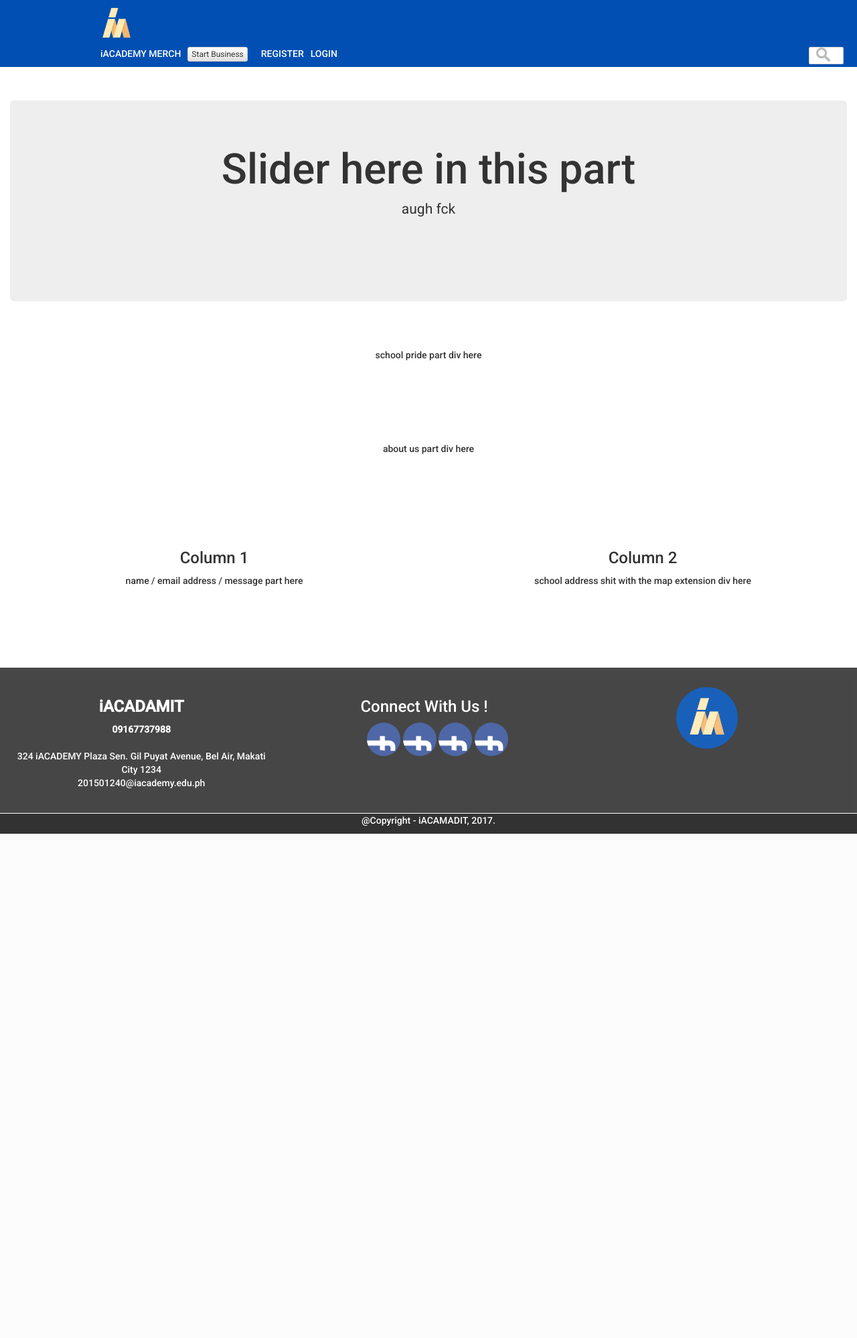
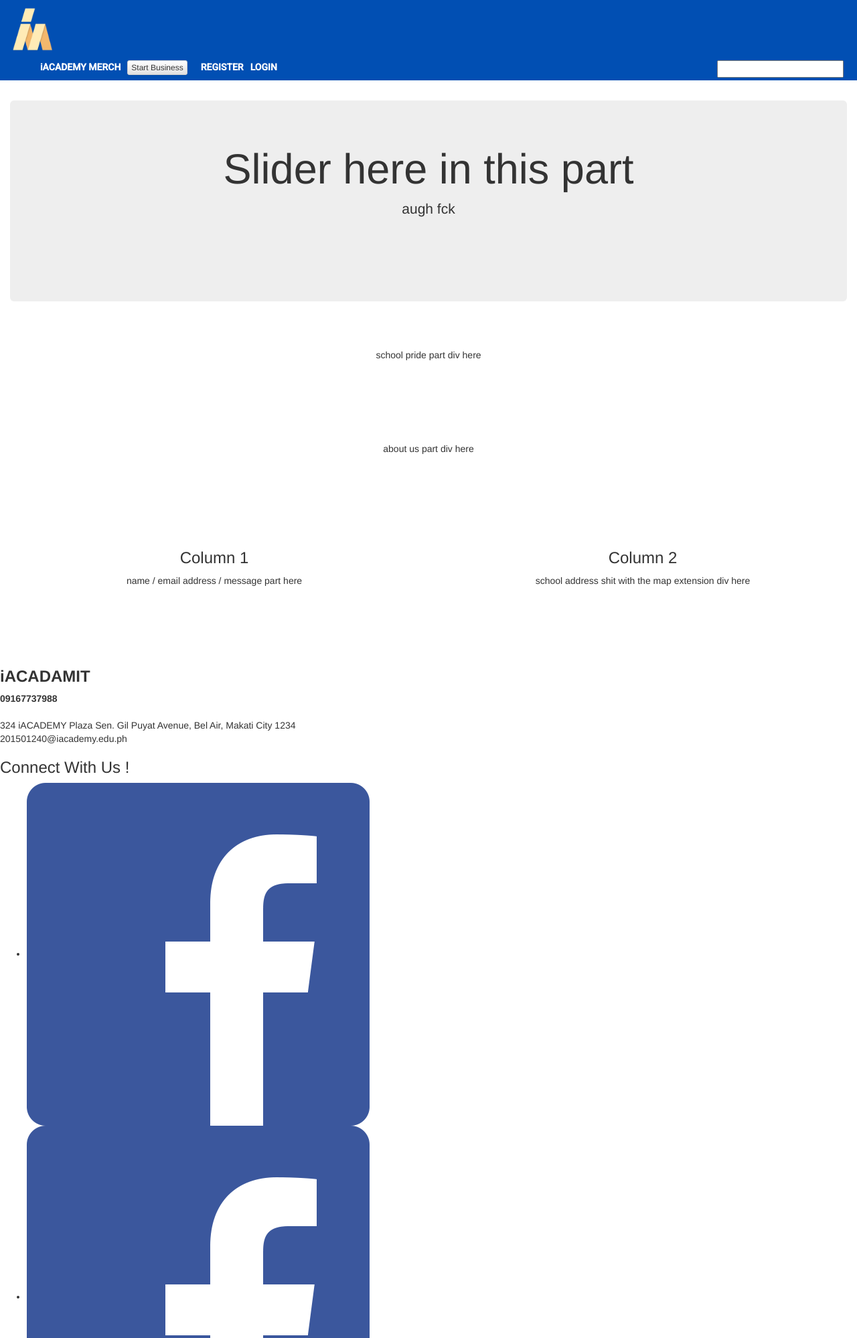
Before and after one commit to joannedaroya/THESIS, a PHP site: page / in a window 1280 px wide. Shown: the top 1998 px of the page at 67% size. Before the commit the page ends 1245 px from the top, so only its background shows below. Run offline with PHP 8.4, Linux system fonts and the light colour scheme.

Commit message:
Update #2
- change files from jung

```diff
--- a/css/design.css
+++ b/css/design.css
@@ -3,14 +3,11 @@
 /*head*/
 body{
   margin-top:150px;
-  font-family: 'Roboto', sans-serif;
-  font-weight: 500;
-
 }
 #header{
    background:#014fb3;
    width: 100%;
-   height: 60px;
+   height: 80px;
    position: fixed;
    top: 0;
    left: 0;
@@ -19,10 +16,9 @@
 }
 
 #logo {
-   position: absolute;
-   left: 150px;
-   width:50px;
-   height: 50px;
+   float:left;
+   width:70px;
+   height: 70px;
 }
 nav{
 	float: right;
@@ -39,17 +35,14 @@
 	padding: 10px;
 	}
 
-nav ul li a{
-  color:white;
-}
 
 #menu{
-   background:#014fb3;
-   margin: auto;
+    background:#014fb3;
+   width: 100%;
    height: 40px;
    position: fixed;
-   left: 0px;
-   top: 60px;
+   top: 80px;
+   left: 0;
    z-index:90;
    opacity: 1;
    padding-top:5px;
@@ -59,99 +52,180 @@
   display: inline-block;
 	float: left;
 	padding: 5px;
-  text-decoration: none;
     }
 
   #menu ul li a{
+	  font-family: 'Roboto', sans-serif;
+	  font-weight: bold;
     color:white;
-    text-decoration: none;
-  }
-
-  #augh1 {
-    padding-left: 130px;
   }
 
 
-  input[name=search] {
-      width: 40px;
-  	  height: 26px;
+  input[type=search] {
+      width: 120px;
+  	  height: 20px;
       box-sizing: border-box;
-      border: 1px solid #ccc;
+      border: 2px solid #ccc;
       border-radius: 2px;
+      font-size: 16px;
+      background-color: white;
       background-image: url('../image/searchicon.png');
       background-position: 10px 0px;
       background-repeat: no-repeat;
-      padding: 0px 0px 0px 50px;
-      transition: width 0.5s ease-in-out;
+      padding: 0px 0px 0px 40px;
+      transition: width 0.4s ease-in-out;
   }
 
-  input[name=search]:focus {
+  input[type=search]:focus {
       width: 100%;
   }
 
-input {
-  width: 100%;
-}
-
-#contact {
-    text-align: center;
-    margin-top: 50px;
-}
 
 #menu-icon {
 	display: none;
 	width: 40px;
 	height: 40px;
-	background: url('images/menuicon.png');
+	background: url('image/menuicon.png');
 
 }
 a:hover#menu-icon{
 	border-radius: 4px 4px 0 0;
 }
 /*FOOTER*/
-footer{
-	background: #333333;
-	opacity: 0.9;
-	width: 100%;
-	overflow: hidden;
+
+@import url(http://fonts.googleapis.com/css?family=Fjalla+One);
+@import url(http://fonts.googleapis.com/css?family=Gudea);
+.footer1 {
+
+	padding-top: 40px;
+	padding-right: 0;
+	padding-bottom: 20px;
+	padding-left: 0;
 }
 
-section{
-	width: 29%;
-	float: left;
-	margin: 2% 2%;
-	text-align: center;
+
+
+.title-widget {
+	color: #898989;
+	font-size: 20px;
+	font-weight: 300;
+	line-height: 1;
+	position: relative;
+	text-transform: uppercase;
+	font-family: 'Fjalla One', sans-serif;
+	margin-top: 0;
+	margin-right: 0;
+	margin-bottom: 25px;
+	margin-left: 0;
+	padding-left: 28px;
 }
 
-footer p, footer h3{
-	color : #FFF;
+.title-widget::before {
+    background-color: #ea5644;
+    content: "";
+    height: 22px;
+    left: 0px;
+    position: absolute;
+    top: -2px;
+    width: 5px;
 }
 
-footer p a {
-	color: #FFF;
-	text-decoration: none;
+
+
+.widget_nav_menu ul {
+    list-style: outside none none;
+    padding-left: 0;
 }
 
-ul.social li{
-	display: inline;
+.widget_archive ul li {
+    background-color: rgba(0, 0, 0, 0.3);
+    content: "";
+    height: 3px;
+    left: 0;
+    position: absolute;
+    top: 7px;
+    width: 3px;
 }
 
-ul.social li img{
-	height:50px;
-	border-radius: 50%;
-	transform: rotate(90deg) scale(1);
-	transition: .4s ease-in-out;
+
+.widget_nav_menu ul li {
+    font-size: 13px;
+    font-weight: 700;
+    line-height: 20px;
+	position: relative;
+    text-transform: uppercase;
+	border-bottom: 1px solid rgba(0, 0, 0, 0.05);
+    margin-bottom: 7px;
+    padding-bottom: 7px;
+	width:95%;
 }
 
-ul.social:hover li img{
-	transform: rotate(0) scale(1);
+
+
+.title-median {
+    color: #636363;
+    font-size: 20px;
+    line-height: 20px;
+    margin: 0 0 15px;
+    text-transform: uppercase;
+	font-family: 'Fjalla One', sans-serif;
 }
 
-footer.second {
-	border-top: 1px solid #FFF;
-	background:black;
-	max-height: 50px;
-	text-align: center;
-	opacity: 0.8;
+.footerp p {font-family: 'Gudea', sans-serif; }
+
+
+#social:hover {
+    -webkit-transform:scale(1.1);
+	-moz-transform:scale(1.1);
+	-o-transform:scale(1.1);
+			}
+#social {
+	-webkit-transform:scale(0.8);
+	-moz-transform:scale(0.8);
+	-o-transform:scale(0.8);
+	-webkit-transition-duration: 0.5s;
+	-moz-transition-duration: 0.5s;
+	-o-transition-duration: 0.5s;
+			}
+
+			.social-fb:hover {
+				color: #3B5998;
+			}
+			.social-tw:hover {
+				color: #4099FF;
+			}
+			.social-gp:hover {
+				color: #d34836;
+			}
+			.social-em:hover {
+				color: #f39c12;
+			}
+			.nomargin { margin:0px; padding:0px;}
+
+
+
+
+
+.footer-bottom {
+    background-color: #15224f;
+    min-height: 30px;
+    width: 100%;
 }
+.copyright {
+    color: #fff;
+    line-height: 30px;
+    min-height: 30px;
+    padding: 7px 0;
+}
+.design {
+    color: #fff;
+    line-height: 30px;
+    min-height: 30px;
+    padding: 7px 0;
+    text-align: right;
+}
+.design a {
+    color: #fff;
+}
+
 /*===========================*/
```
Also changed, not shown: design.css (deleted, +0 -231 lines).
